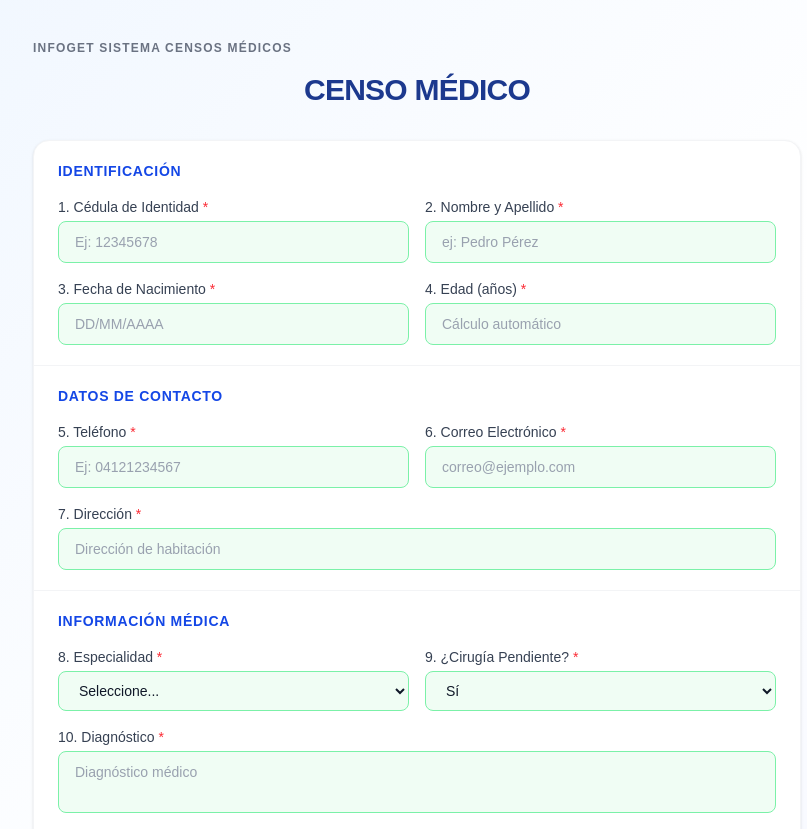
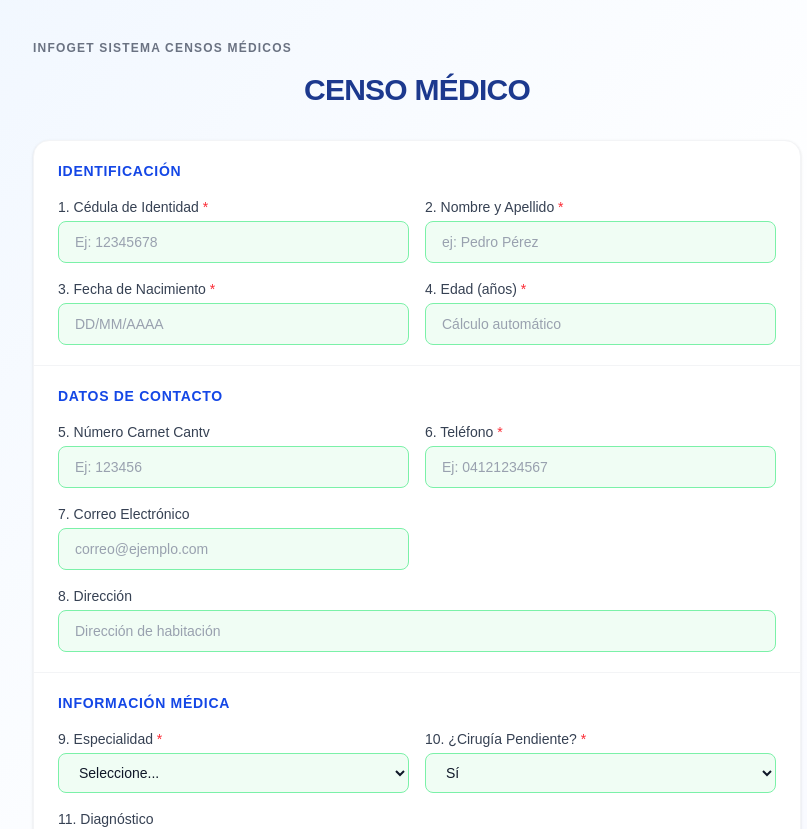
Before and after one commit to leo2166/infoget, a Next.js app: page /registro in a window 1280 px wide. Shown: the top 829 px of the page, without its empty margins (223-1030 px from the left). Built offline with nearby package versions, Linux system fonts and the light colour scheme.

Commit message:
feat: add Carnet Cantv field and adjust field numbering and optionality

```diff
--- a/components/FormularioRegistro.js
+++ b/components/FormularioRegistro.js
@@ -40,6 +40,7 @@ const ESTADO_INICIAL = {
   nombre: '',
   fechaNacimiento: '',
   edad: '',
+  carnetCantv: '',
   telefono: '',
   email: '',
   direccion: '',
@@ -102,7 +103,6 @@ export default function FormularioRegistro({ isEmbedded = false }) {
   };
 
   const validarForm = () => {
-// ... (resto de la función validarForm permanece igual)
     const nuevosErrores = {};
 
     const errCedula = validarCedula(form.cedula);
@@ -124,21 +124,14 @@ export default function FormularioRegistro({ isEmbedded = false }) {
       nuevosErrores.telefono = 'El teléfono es obligatorio.';
     } else {
       const telLimpio = form.telefono.replace(/\D/g, '');
-      // Validar códigos de Venezuela incluyendo 0422
       const regexTel = /^(0412|0414|0424|0416|0426|0422|02\d{2})\d{7}$/;
       if (!regexTel.test(telLimpio)) {
         nuevosErrores.telefono = 'Número no reconocido (ej: 04121234567).';
       }
     }
 
-    if (!form.email || !form.email.trim()) {
-      nuevosErrores.email = 'El correo electrónico es obligatorio.';
-    } else if (!/^[^\s@]+@[^\s@]+\.[^\s@]+$/.test(form.email)) {
+    if (form.email && !/^[^\s@]+@[^\s@]+\.[^\s@]+$/.test(form.email)) {
       nuevosErrores.email = 'Correo electrónico inválido.';
-    }
-
-    if (!form.direccion || !form.direccion.trim()) {
-      nuevosErrores.direccion = 'La dirección es obligatoria.';
     }
 
     if (!form.especialidad) {
@@ -149,14 +142,6 @@ export default function FormularioRegistro({ isEmbedded = false }) {
 
     if (!form.cirugiaPendiente) {
       nuevosErrores.cirugiaPendiente = 'Este campo es obligatorio.';
-    }
-
-    if (!form.diagnostico || !form.diagnostico.trim()) {
-      nuevosErrores.diagnostico = 'El diagnóstico es obligatorio.';
-    }
-
-    if (!form.observaciones || !form.observaciones.trim()) {
-      nuevosErrores.observaciones = 'Las observaciones son obligatorias.';
     }
 
     setErrores(nuevosErrores);
@@ -344,7 +329,23 @@ export default function FormularioRegistro({ isEmbedded = false }) {
               <div className="grid grid-cols-1 sm:grid-cols-2 gap-4">
                 <div>
                   <label className="block text-sm font-medium text-gray-700 mb-1">
-                    5. Teléfono <span className="text-red-500">*</span>
+                    5. Número Carnet Cantv
+                  </label>
+                  <input
+                    id="carnetCantv"
+                    name="carnetCantv"
+                    type="text"
+                    value={form.carnetCantv}
+                    onChange={handleChange}
+                    placeholder="Ej: 123456"
+                    className={inputClass('carnetCantv')}
+                  />
+                  {errores.carnetCantv && <p className="mt-1 text-xs text-red-600">{errores.carnetCantv}</p>}
+                </div>
+
+                <div>
+                  <label className="block text-sm font-medium text-gray-700 mb-1">
+                    6. Teléfono <span className="text-red-500">*</span>
                   </label>
                   <input
                     id="telefono"
@@ -360,7 +361,7 @@ export default function FormularioRegistro({ isEmbedded = false }) {
 
                 <div>
                   <label className="block text-sm font-medium text-gray-700 mb-1">
-                    6. Correo Electrónico <span className="text-red-500">*</span>
+                    7. Correo Electrónico
                   </label>
                   <input
                     id="email"
@@ -376,7 +377,7 @@ export default function FormularioRegistro({ isEmbedded = false }) {
 
                 <div className="sm:col-span-2">
                   <label className="block text-sm font-medium text-gray-700 mb-1">
-                    7. Dirección <span className="text-red-500">*</span>
+                    8. Dirección
                   </label>
                   <input
                     id="direccion"
@@ -400,7 +401,7 @@ export default function FormularioRegistro({ isEmbedded = false }) {
               <div className="grid grid-cols-1 sm:grid-cols-2 gap-4">
                 <div>
                   <label className="block text-sm font-medium text-gray-700 mb-1">
-                    8. Especialidad <span className="text-red-500">*</span>
+                    9. Especialidad <span className="text-red-500">*</span>
                   </label>
                   <select
                     id="especialidad"
@@ -437,7 +438,7 @@ export default function FormularioRegistro({ isEmbedded = false }) {
 
                 <div>
                   <label className="block text-sm font-medium text-gray-700 mb-1">
-                    9. ¿Cirugía Pendiente? <span className="text-red-500">*</span>
+                    10. ¿Cirugía Pendiente? <span className="text-red-500">*</span>
                   </label>
                   <select
                     id="cirugiaPendiente"
@@ -456,7 +457,7 @@ export default function FormularioRegistro({ isEmbedded = false }) {
 
                 <div className="sm:col-span-2">
                   <label className="block text-sm font-medium text-gray-700 mb-1">
-                    10. Diagnóstico <span className="text-red-500">*</span>
+                    11. Diagnóstico
                   </label>
                   <textarea
                     id="diagnostico"
@@ -472,7 +473,7 @@ export default function FormularioRegistro({ isEmbedded = false }) {
 
                 <div className="sm:col-span-2">
                   <label className="block text-sm font-medium text-gray-700 mb-1">
-                    11. Observaciones <span className="text-red-500">*</span>
+                    12. Observaciones
                   </label>
                   <textarea
                     id="observaciones"
```
Also changed, not shown: 1 other file (tests, documents, lock files or other folders).
